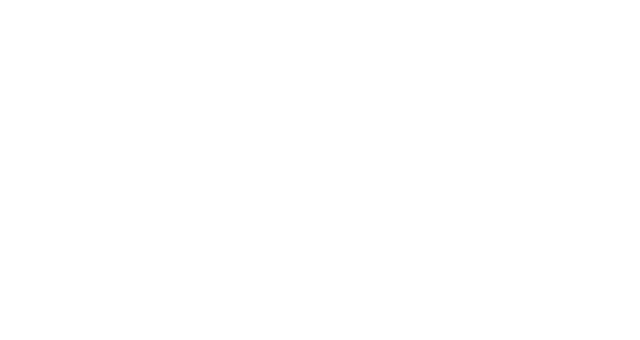
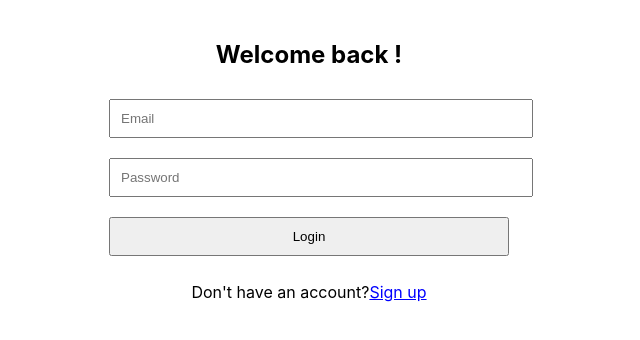
Before and after one commit to Nelyrma/KnowX_project, a React (Create React App) app in the folder knowx-front/: page /login in a window 1280 px wide. Before the commit this address had no page. Shown: the top 340 px of the page, without its empty margins (331-971 px from the left). Built offline with nearby package versions, Linux system fonts and the light colour scheme.

Commit message:
Make the authentication flow functional

```diff
--- a/knowx-front/src/App.js
+++ b/knowx-front/src/App.js
@@ -1,16 +1,19 @@
-import { BrowserRouter as Router, Routes, Route } from 'react-router-dom';
+import { BrowserRouter as Router, Routes, Route, Navigate } from 'react-router-dom';
+import SignupForm from './SignupForm';
 import Login from './Login';
 import Profile from './Profile';
 import Home from './Home';
-import CreateOffer from './CreateOffer'
+import CreateOffer from './CreateOffer';
 
 function App() {
     return (
         <Router>
             <Routes>
-                <Route path="/" element={<Login />} />
+                <Route path="/" element={<Navigate to="/signup" replace />} />
+                <Route path="/signup" element={<SignupForm />} />
+                <Route path="/login" element={<Login />} />
+                <Route path="/home" element={<Home />} />
                 <Route path="/profile" element={<Profile />} />
-                <Route path="/home" element={<Home />} />
                 <Route path="/create-offer" element={<CreateOffer />} />
             </Routes>
         </Router>
--- a/knowx-front/src/Login.jsx
+++ b/knowx-front/src/Login.jsx
@@ -20,13 +20,14 @@ const Login = () => {
     };
 
     return (
-        <div style={{ padding: '20px' }}>
+        <div style={{ padding: '20px', maxWidth: '400px', margin: 'auto', textAlign: 'center' }}>
             <h2>Welcome back !</h2>
             <input
                 type="email"
                 placeholder='Email'
                 value={email}
                 onChange={(e) => setEmail(e.target.value)}
+                style={{ margin: '10px 0', padding: '10px', width: '100%' }}
             />
             <br />
             <input
@@ -34,9 +35,23 @@ const Login = () => {
                 placeholder='Password'
                 value={password}
                 onChange={(e) => setPassword(e.target.value)}
+                style={{ margin: '10px 0', padding: '10px', width: '100%' }}
             />
             <br />
-            <button onClick={handleLogin}>Login</button>
+            <button
+                onClick={handleLogin}
+                style={{ padding: '10px', width: '100%', margin: '10px 0' }}
+            >
+                Login
+            </button>
+
+            <p>
+                Don't have an account?
+                <span onClick={() => navigate('/signup')}
+                style={{ color: 'blue', cursor: 'pointer', textDecoration: 'underline' }}>
+                    Sign up
+                </span>
+            </p>
         </div>
     );
 };
--- a/knowx-front/src/SignupForm.jsx
+++ b/knowx-front/src/SignupForm.jsx
@@ -1,6 +1,8 @@
 import React, { useState } from "react";
+import { useNavigate } from 'react-router-dom';
 
 function SignupForm() {
+    const navigate = useNavigate();
     const [formData, setFormData] = useState({
         first_name: "",
         last_name: "",
@@ -94,7 +96,10 @@ function SignupForm() {
             {message && <p>{message}</p>}
             <p>- or -</p>
             <p>
-                Have an account? <a href="/login">Sign in</a>
+                Have an account?
+                <span onClick={() => navigate('/login')} style={{ color: 'blue', cursor: 'pointer' }}>
+                     Sign in
+                </span>
             </p>
         </div>
     );
```
